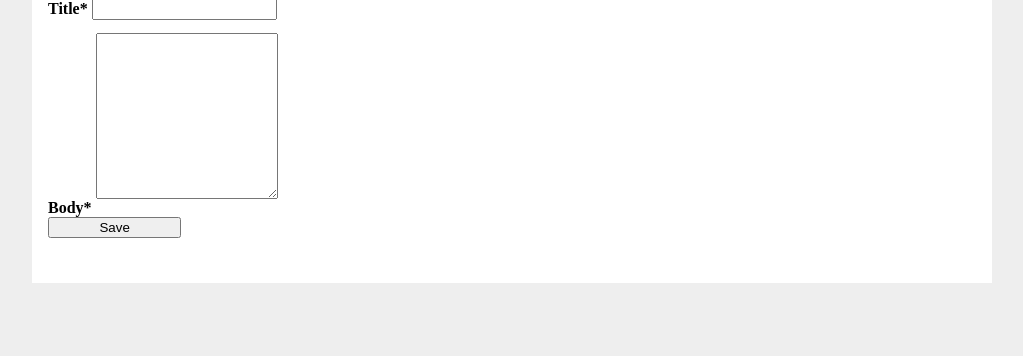
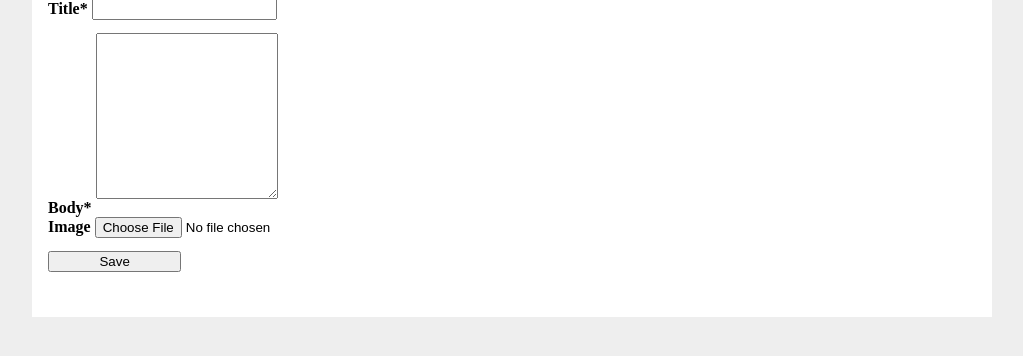
Before and after one commit to pauloh-alc/cats_blog, a Flask app: page /create in a window 1280 px wide. Shown: the part 115-471 px from the top of the page, without its empty margins (128-1151 px from the left). Run offline with Flask 3, Linux system fonts and the light colour scheme; the visitor is signed in with stand-in values (Sample User, id 1); some libraries are stand-ins or nearby versions.

Commit message:
Adiciona opção de envio de imagem e aplica pattern Factory Method

```diff
--- a/app/__init__.py
+++ b/app/__init__.py
@@ -30,4 +30,4 @@ except ProgrammingError:
 from app import routes
 
 if __name__ == '__main__':
-    app.run()
+    app.run(debug=True)
--- a/app/forms.py
+++ b/app/forms.py
@@ -1,6 +1,8 @@
 from flask_wtf import FlaskForm
-from wtforms import StringField, PasswordField, RadioField, SubmitField, TextAreaField
+from flask_wtf.file import FileAllowed
+from wtforms import StringField, PasswordField, RadioField, SubmitField, TextAreaField, FileField
 from wtforms.validators import DataRequired, Length
+
 
 class LoginForm(FlaskForm):
     user_name = StringField('Username*', validators=[DataRequired()])
@@ -26,4 +28,5 @@ class UpdateUserForm(FlaskForm):
 class PostForm(FlaskForm):
     title = StringField('Title*', validators=[DataRequired()])
     body = TextAreaField('Body*', validators=[DataRequired()])
-    path_image = StringField('path')
+    image = FileField('Image', validators=[FileAllowed(['jpg', 'png', 'jpeg'], 'Somente imagens, nos formatos (png, jpg ou jpeg)!')])
+    path_image = StringField('Path')
--- a/app/functions.py
+++ b/app/functions.py
@@ -5,8 +5,8 @@ def get_posts():
     conn = connect()
     with conn.cursor() as cur:
         sql = f"""
-               SELECT p.id, title, body, created, author_id, u.user_name FROM user u
-               INNER JOIN post p ON p.author_id = u.id
+               SELECT p.id, title, body, created, author_id, u.user_name, p.path_image
+               FROM user u INNER JOIN post p ON p.author_id = u.id
                """
         cur.execute(sql)
         return cur.fetchall()
@@ -16,7 +16,7 @@ def get_post(post_id):
     conn = connect()
     with conn.cursor() as cur:
         sql = f"""
-               SELECT p.title, body, created, author_id, u.user_name FROM user u
+               SELECT p.title, body, created, author_id, u.user_name, p.path_image FROM user u
                INNER JOIN post p ON p.author_id = u.id
                WHERE p.id = %s
                """
--- a/app/routes.py
+++ b/app/routes.py
@@ -1,13 +1,17 @@
+import os
+from http import HTTPStatus
+
 from flask import abort, render_template, url_for, redirect, request, flash, session
 from flask_login import login_user, logout_user, current_user, login_required, LoginManager
-from app import app, db
-from app.models import User, Post
-from app.forms import LoginForm, RegisterForm, PostForm, UpdateUserForm
 from sqlalchemy import exc
 from werkzeug.security import check_password_hash, generate_password_hash
-from http import HTTPStatus
-from app.functions import get_posts, get_post
+from werkzeug.utils import secure_filename
 
+from app import app, db
+from app.factory import PostFactory
+from app.forms import LoginForm, RegisterForm, PostForm, UpdateUserForm
+from app.functions import get_posts
+from app.models import User, Post
 
 login_manager = LoginManager()
 login_manager.init_app(app)
@@ -114,16 +118,23 @@ def user_delete(user_id):
 def create():
     form = PostForm()
 
-    form_title = form.title.data
-    form_body = form.body.data
-    path_image='caminho/teste'
+    if form.validate_on_submit():
+        form_title = form.title.data
+        form_body = form.body.data
+        form_image = form.image.data
+        path_image = ''
 
-    if request.method == 'POST':
-        post = Post(title=form_title, body=form_body, path_image=path_image, author_id=current_user.id)
-        db.session.add(post)
-        db.session.commit()
-        posts = get_posts()
-        return redirect(url_for('blog', posts=posts))
+        if form_image and form_image.filename:
+            filename = secure_filename(form_image.filename)
+            path_image = os.path.join('static/uploads', filename)
+            form_image.save(os.path.join(app.root_path, path_image))
+
+        if request.method == 'POST':
+            post = PostFactory.create_post(title=form_title, body=form_body, path_image=path_image, author_id=current_user.id)
+            db.session.add(post)
+            db.session.commit()
+            posts = get_posts()
+            return redirect(url_for('blog', posts=posts))
 
     return render_template('/blog/create.html', form=form)
 
@@ -140,7 +151,6 @@ def post_update(post_id):
 
     post.title = form.title.data
     post.body = form.body.data
-    post.path_image = 'caminho'
 
     if request.method == 'POST':
         db.session.commit()
--- a/app/static/style.css
+++ b/app/static/style.css
@@ -145,3 +145,11 @@ input[type=submit] {
     align-self: start;
     min-width: 10em;
 }
+
+.post-image {
+  width: 100%;
+  height: auto;
+  max-width: 200px;
+  max-height: 100px;
+  object-fit: cover;
+}
--- a/app/templates/blog/blog.html
+++ b/app/templates/blog/blog.html
@@ -13,6 +13,11 @@
       <header>
         <div>
           <h1>{{ post.title }}</h1>
+          <div>
+          {% if post.path_image %}
+            <img class="post-image" src="{{ url_for('static', filename=post.path_image[7:]) }}" alt="">
+          {% endif %}
+          </div>
           <div class="about">by {{ post.user_name}} on {{ post.created.strftime('%Y-%m-%d') }}</div>
         </div>
         {% if current_user.id == post.author_id %}
--- a/app/templates/blog/create.html
+++ b/app/templates/blog/create.html
@@ -5,7 +5,7 @@
 {% endblock %}
 
 {% block content %}
-  <form method="POST">
+  <form method="POST" enctype="multipart/form-data">
     {{ form.hidden_tag() }}
     <div>
         {{ form.title.label }}
@@ -15,8 +15,17 @@
         {{ form.body.label }}
         {{ form.body }}
     </div>
+      <div>
+        {{ form.image.label }}
+        {{ form.image }}
+      </div>
     <div>
         <input type="submit" value="Save">
     </div>
+      {% if form.image.errors %}
+        <div>
+            {{ form.image.errors[0] }}
+        </div>
+      {% endif %}
   </form>
 {% endblock %}
```
Also changed, not shown: app/factory.py (added, +14 -0 lines), app/models.py (+31 -1 lines).
